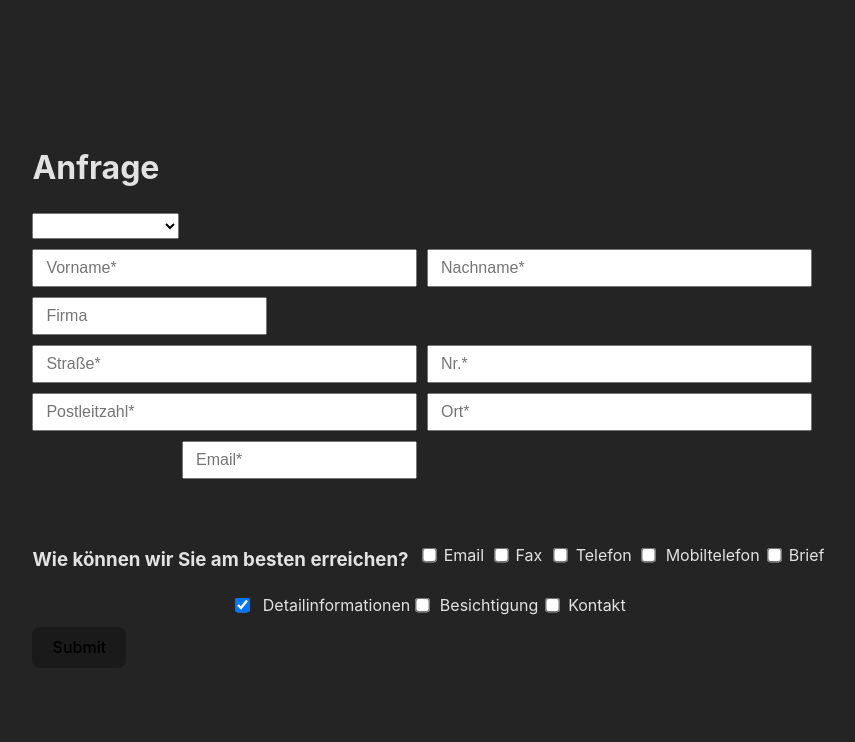
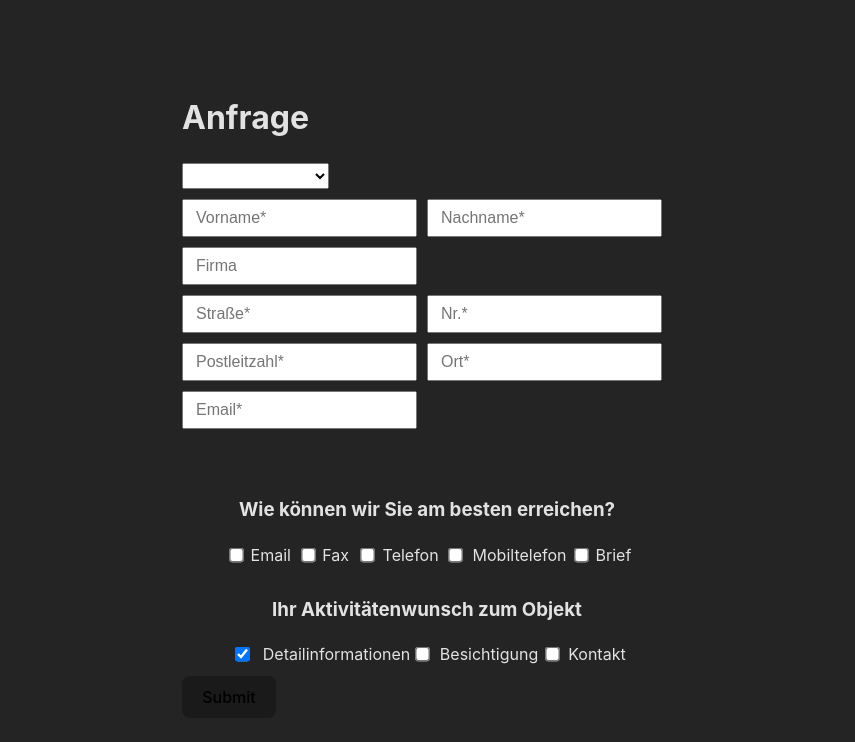
Before and after one commit to buchristo/immoDemo, a React (Vite) app in the folder immodemoFRONT/Immo-Demo/: page / in a window 1280 px wide. Shown: the top 742 px of the page, without its empty margins (213-1068 px from the left). Built offline with nearby package versions, Linux system fonts and the light colour scheme.

Commit message:
add heading to both components

```diff
--- a/immodemoFRONT/Immo-Demo/src/components/PreferredContact.jsx
+++ b/immodemoFRONT/Immo-Demo/src/components/PreferredContact.jsx
@@ -9,8 +9,8 @@ export default function PreferredContact({
 
         return (
             <>
+            <h3>Wie können wir Sie am besten erreichen?</h3>
             <div className="contactContainer">
-                <h3>Wie können wir Sie am besten erreichen?</h3>
                 <div className="emailCheck">
                     <input type="checkbox" id="emailCheckbox" onChange={(e) => setContactViaEmail(e.target.checked)}/>
                     <label htmlFor="emailCheckbox" >Email</label>
--- a/immodemoFRONT/Immo-Demo/src/components/SuitorRequest.jsx
+++ b/immodemoFRONT/Immo-Demo/src/components/SuitorRequest.jsx
@@ -9,6 +9,7 @@ export default function SuitorRequest({
 
         return (
             <>
+            <h3>Ihr Aktivitätenwunsch zum Objekt</h3>
             <div className="requestContainer">
                 <div className="detailCheck">
                     <input type="checkbox" id="detailCheckbox" checked={requestDetails} onChange={(e) => setRequestDetails(e.target.checked)}/>
```
